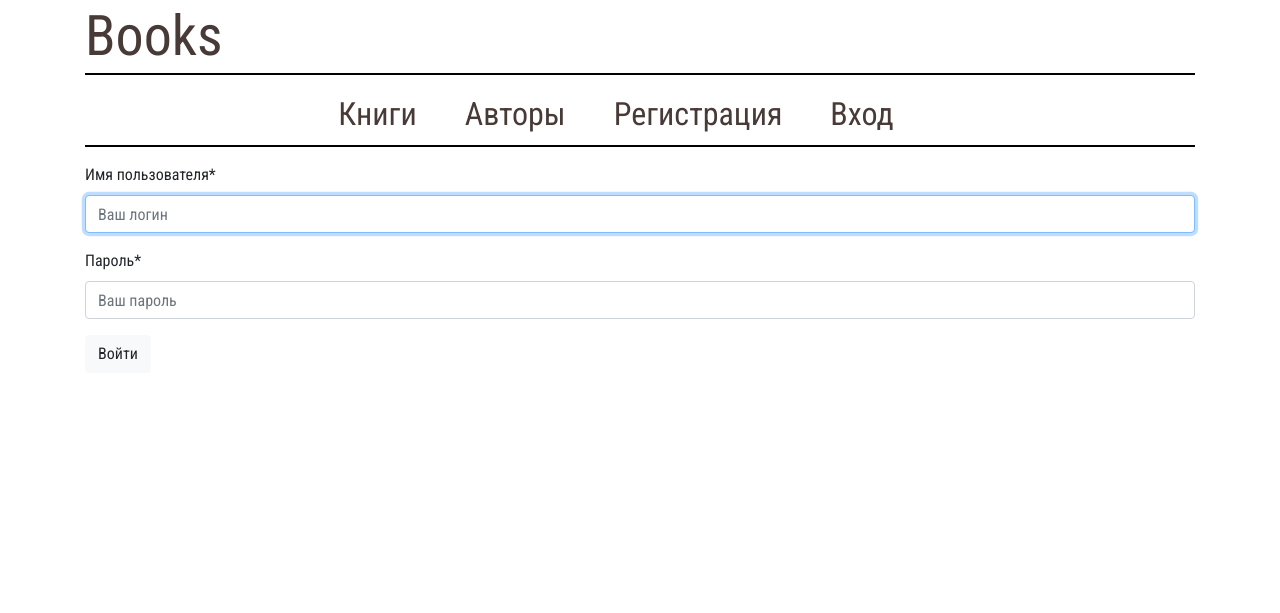
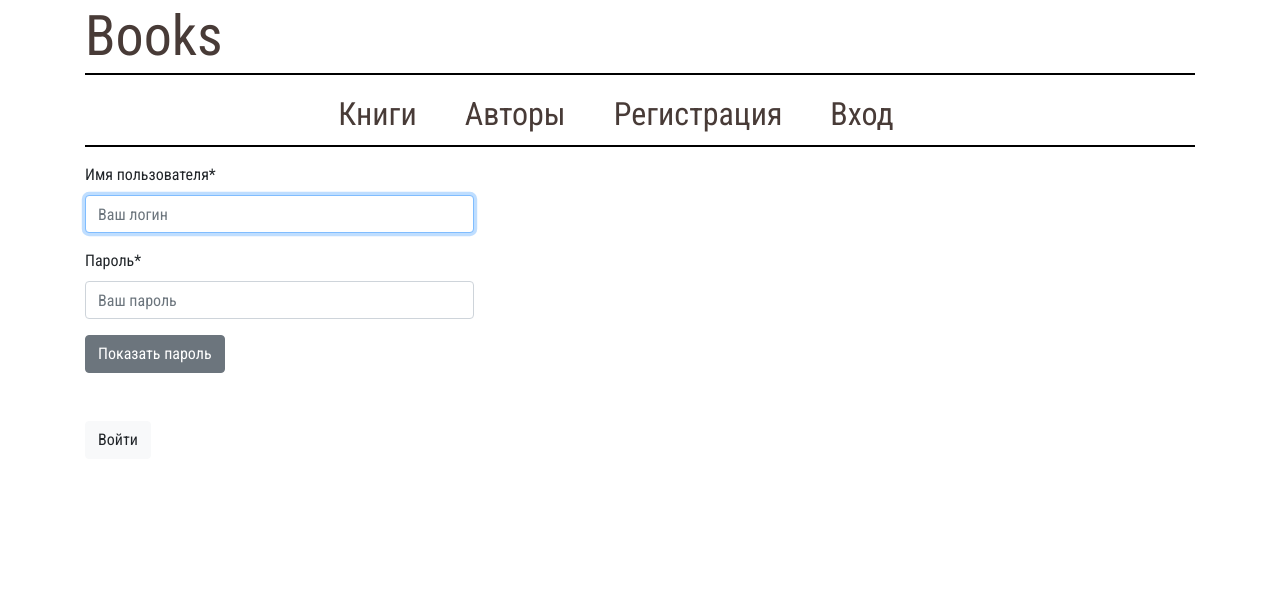
Before and after one commit to whyme0/BooksWeb, a Django app: page /auth/login/ in a window 1280 px wide. Shown: the top 613 px of the page. Run offline with Django 3.2, Linux system fonts and the light colour scheme; some libraries are stand-ins or nearby versions.

Commit message:
upgrade login form and added show/hide password field option

```diff
--- a/authapp/templates/authapp/login_form.html
+++ b/authapp/templates/authapp/login_form.html
@@ -1,5 +1,13 @@
 {% extends 'bookapp/primary_pattern.html' %}
 {% load crispy_forms_tags %}
+
+{% block page_config %}
+	<style type="text/css">
+		.form-group{
+			width: 35% !important;
+		}
+	</style>
+{% endblock page_config %}
 
 {% block content %}
 	<div class="my-2">
@@ -14,6 +22,25 @@
 		{% csrf_token %}
 
 		{{ form|crispy }}
+		<button type="button" id="show_password" name="show_password" class="btn btn-secondary">Показать пароль</button><br><br><br>
 		<input type="submit" value="Войти" class="btn btn-light">
 	</form>
 {% endblock %}
+
+{% block js-scripts %}
+	<script type="text/javascript">
+		$(document).ready(function(){
+			$('#show_password').on('click', function(){
+				var passwordField = $('#id_password');
+				var passwordFieldType = passwordField.attr('type');
+				if (passwordFieldType == 'password'){
+					passwordField.attr('type', 'text');
+					$(this).text('Скрыть пароль');
+				} else {
+					passwordField.attr('type', 'password');
+					$(this).text('Показать пароль');
+				}
+			});
+		});
+	</script>
+{% endblock%}
```
